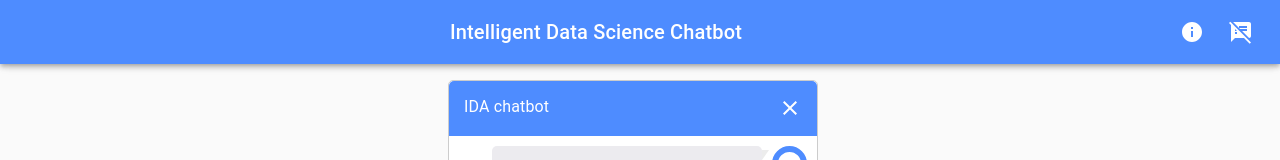
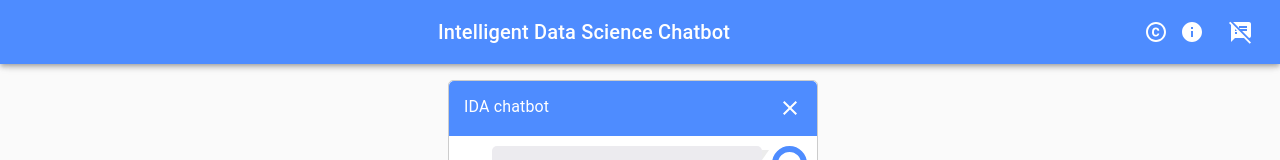
Before and after one commit to dice-group/IDA, a React (Create React App) app in the folder frontend/: page / in a window 1280 px wide. Shown: the top 160 px of the page. Built offline with nearby package versions, Linux system fonts and the light colour scheme.

Commit message:
fix(ida-142): put back context popover icon  too

```diff
--- a/frontend/src/components/home.js
+++ b/frontend/src/components/home.js
@@ -98,6 +98,7 @@ export default function Home(props) {
 					<Typography variant="h6" className={classes.title} align="center">
 						Intelligent Data Science Chatbot
 					</Typography>
+					<CopyrightIcon className="context-icon" ref={buttonRef} onClick={handleContextPopover} />
 					<Popover
 						open={Boolean(anchorEl)}
 						anchorEl={getAnchorEl()}
```
